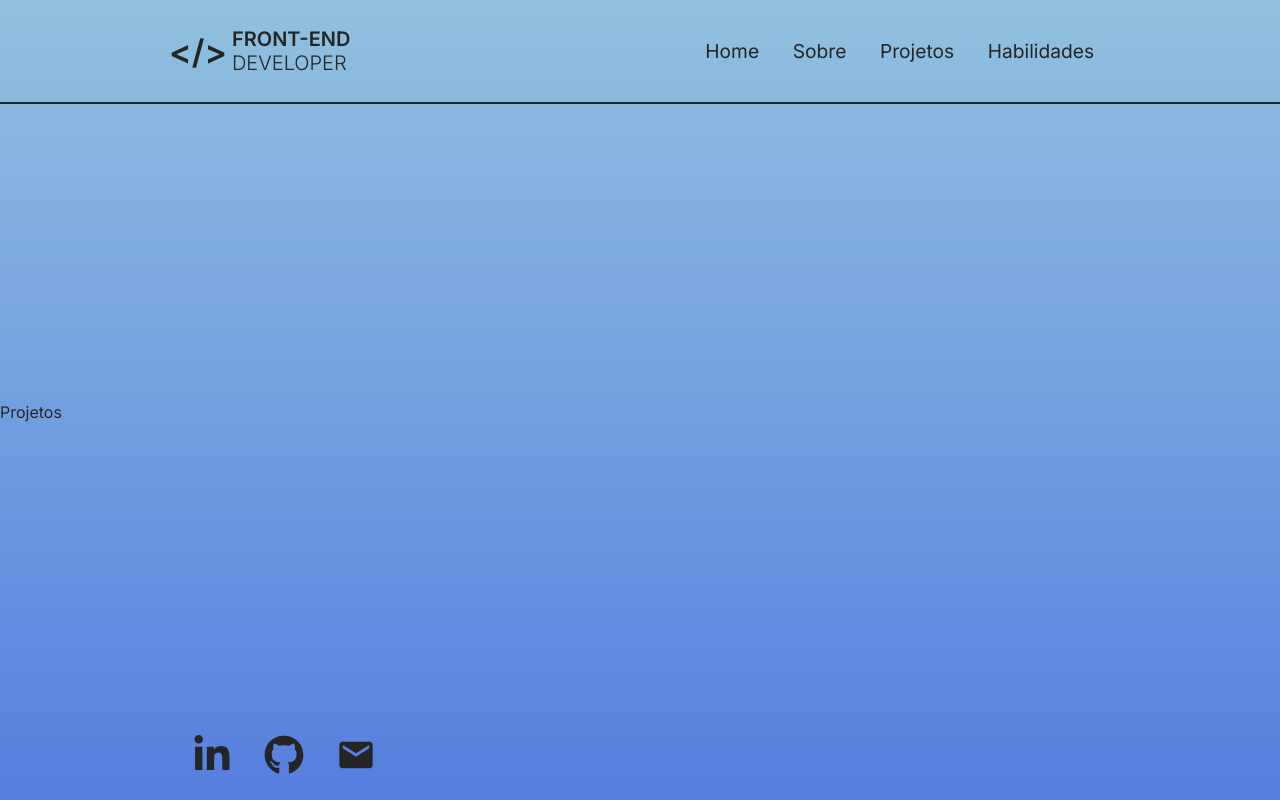
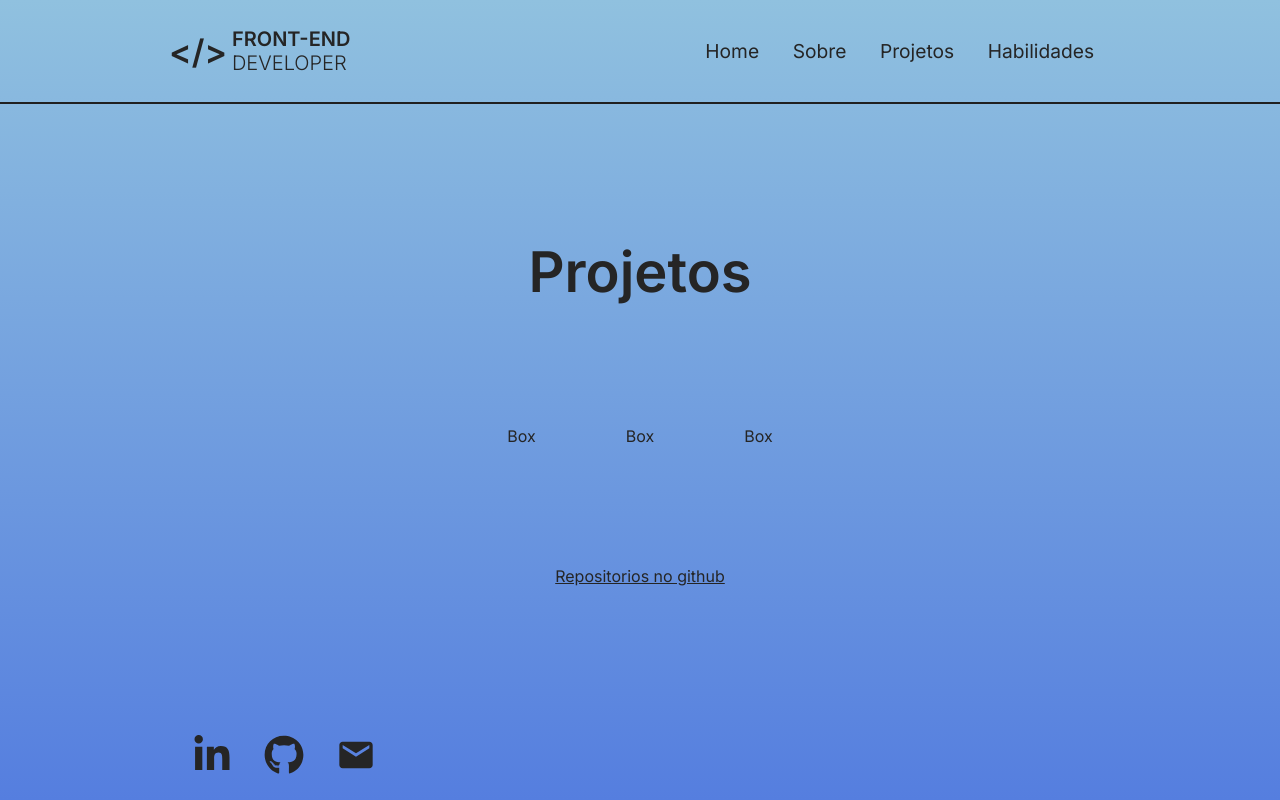
Before and after one commit to alisson2014/site-pessoal, a React (Create React App) app: page /projects in a window 1280 px wide. Built offline with nearby package versions, Linux system fonts and the light colour scheme.

Commit message:
[POR-004]feat: criei a page projetos

```diff
--- /dev/null
+++ b/src/pages/Projects/atoms.ts
@@ -0,0 +1,19 @@
+import styled from "styled-components"
+
+export const Container = styled.div`
+  display: flex;
+  flex-direction: column;
+  align-items: center;
+  gap: 120px;
+`
+
+export const Tittle = styled.h2`
+  font-size: 56px;
+  font-weight: 600;
+`
+
+export const BoxContent = styled.div`
+  display: flex;
+  align-items: center;
+  gap: 90px;
+`
--- a/src/pages/Projects/index.tsx
+++ b/src/pages/Projects/index.tsx
@@ -1,6 +1,16 @@
+import * as Atoms from "./atoms";
+
 const Projects = () => {
   return (
-    <div>Projetos</div>
+    <Atoms.Container>
+      <Atoms.Tittle>Projetos</Atoms.Tittle>
+      <Atoms.BoxContent>
+        <div>Box</div>
+        <div>Box</div>
+        <div>Box</div>
+      </Atoms.BoxContent>
+      <a href="">Repositorios no github</a>
+    </Atoms.Container>
   );
 };
 
```
